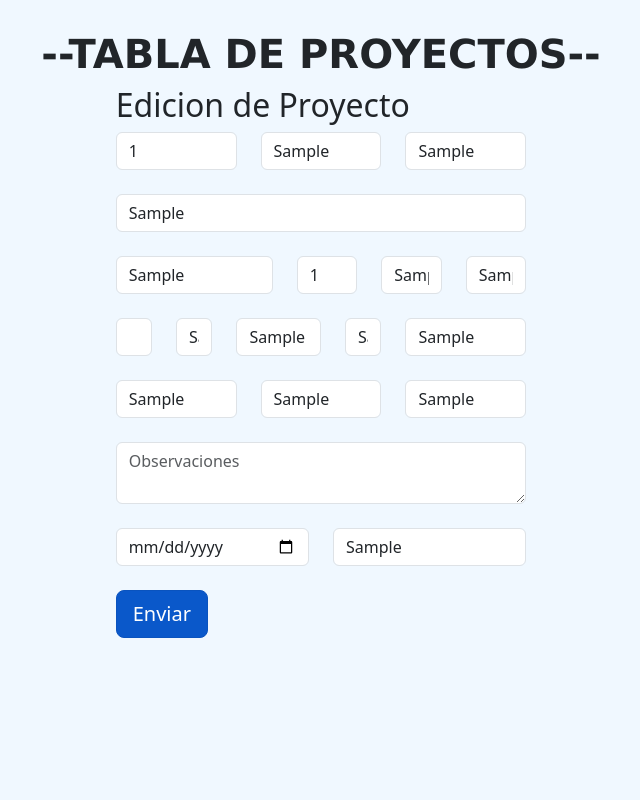
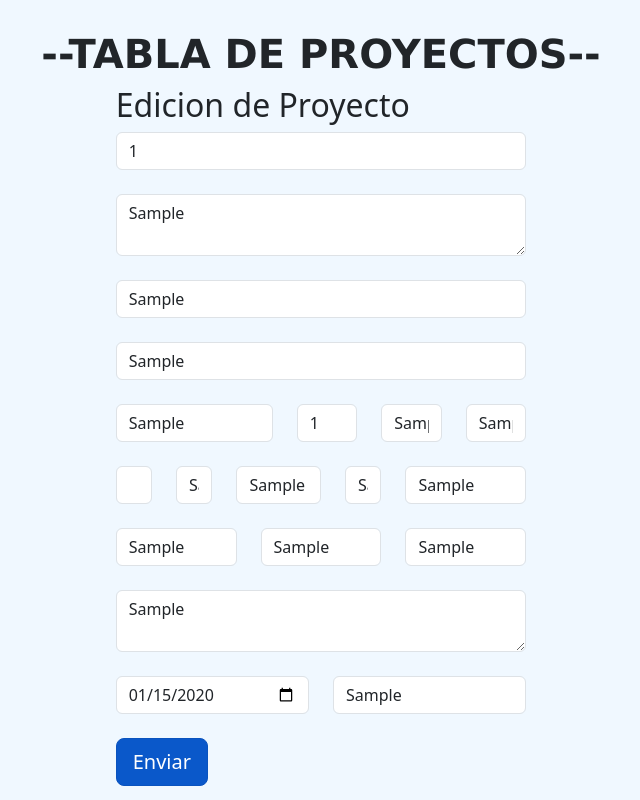
Before and after one commit to SamQS/crud-Civil, a Django app: page /edicionProyecto/1 in a window 1280 px wide. Shown: the whole page, without its empty margins (319-959 px from the left). Run offline with Django 4.2, Linux system fonts and the light colour scheme; tables that the repository leaves empty hold one stand-in row (values such as "Sample post"); some libraries are stand-ins or nearby versions.

Commit message:
cambios edicion

```diff
--- a/crudCivil1/templates/edicionProyecto.html
+++ b/crudCivil1/templates/edicionProyecto.html
@@ -12,9 +12,10 @@
                         <input type="text" id="txtcod" name="txtcod" value="{{registroProy.codigo}}"  class="form-control"
                         placeholder="Codigo" readonly required><br>
                     </div>
-                    <div class="form-group col">
-                        <input type="text" id="txtproyecto" name="txtproyecto" value="{{registroProy.proyecto}}"  class="form-control"
-                        placeholder="Proyecto" required><br>
+                    <div class="form-group">
+                        <textarea type="text" id="txtproyecto" name="txtproyecto" value="{{registroProy.proyecto}}"  class="form-control"
+                        placeholder="Proyecto" rows="2" required>{{registroProy.proyecto}}</textarea><br>
+
                     </div>
                     <div class="form-group col">
                         <input type="text" id="txtdireccion" name="txtdireccion" value="{{registroProy.direccion}}" class="form-control"
@@ -93,11 +94,11 @@
 
                     <div class="form-group">
                         <textarea type="text" id="txtobservaciones" name="txtobservaciones" value="{{registroProy.obervaciones}}" class="form-control"
-                        placeholder="Observaciones" rows="2" required></textarea><br>
+                        placeholder="Observaciones" rows="2" required>{{registroProy.obervaciones}}</textarea><br>
                     </div>
                 <div class="row">
                     <div class="form-group col">
-                        <input type="date" id="txtfecha" name="txtfecha" value="{{registroProy.fechaEntrega}}" class="form-control"
+                        <input type="date" id="txtfecha" name="txtfecha" value="{{registroProy.fechaEntrega|date:'Y-m-d'}}" class="form-control"
                         placeholder="Fecha de Entrega" required><br>
                     </div>
 
--- a/crudCivil1/templates/pryCivil.html
+++ b/crudCivil1/templates/pryCivil.html
@@ -85,7 +85,7 @@
 
                             <div class="form-group col">
                                 <input type="text" id="txtcorrecciones" name="txtcorrecciones" class="form-control"
-                                placeholder="Corregiones" required><br>
+                                placeholder="Correcciones" required><br>
                             </div>
                         </div>
 
```
Also changed, not shown: crudCivil1/models.py (line endings or trailing spaces).
